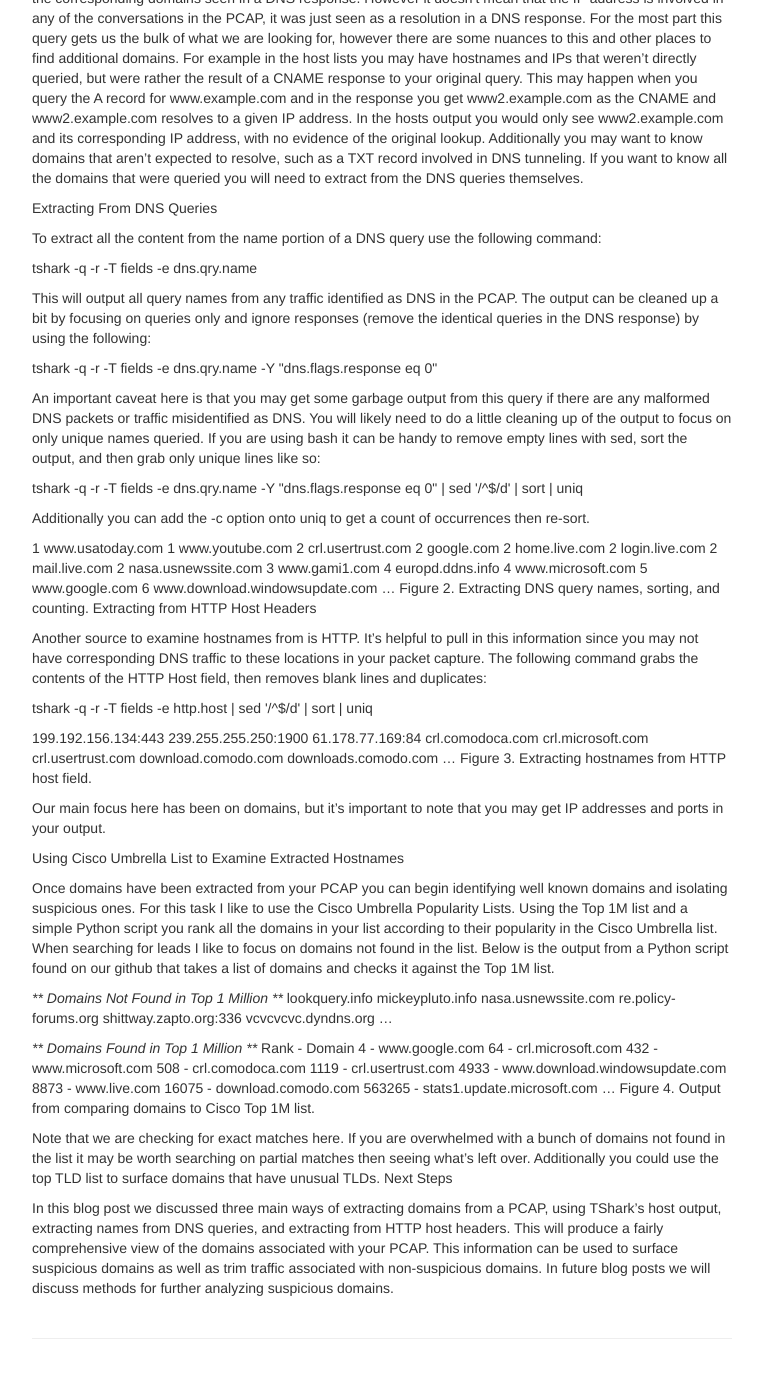
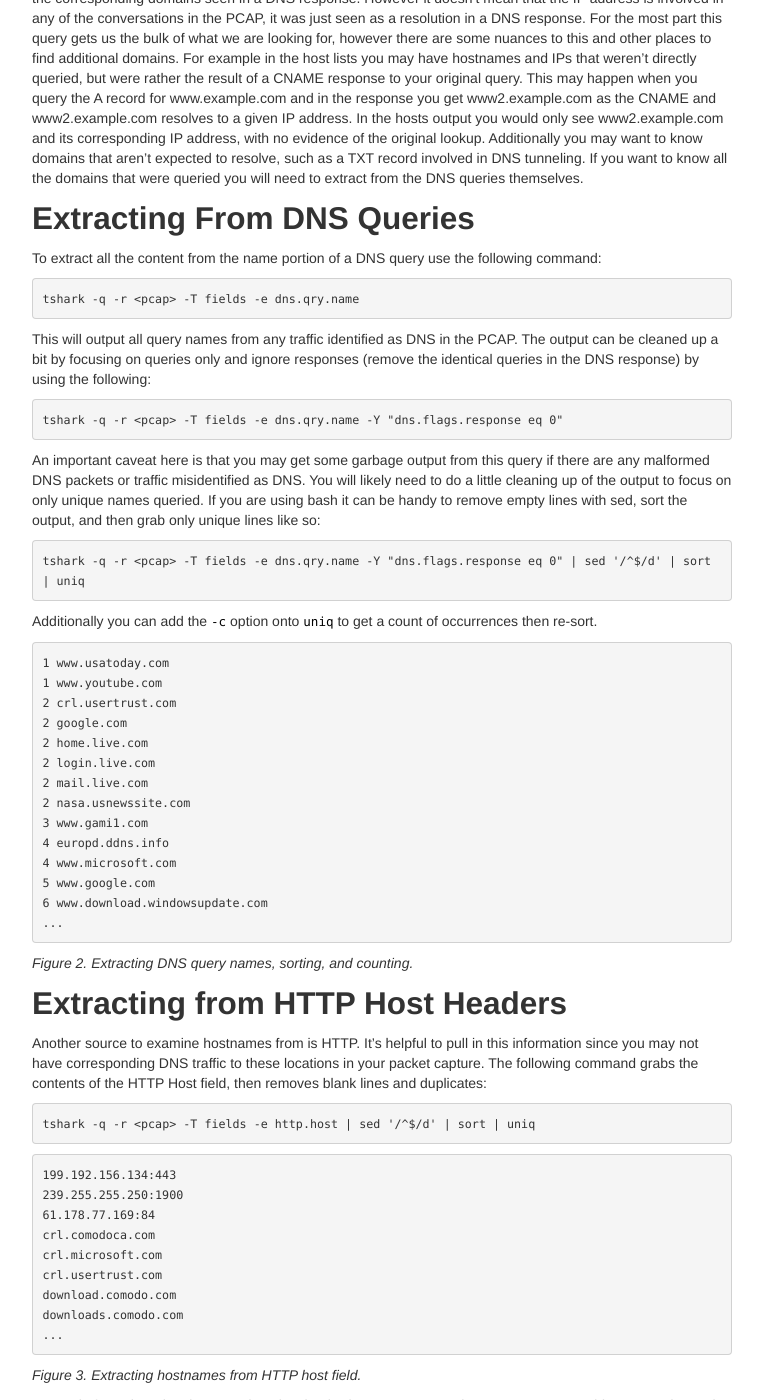
Before and after one commit to 401trg/401trg.github.io, a Jekyll site: the page built from pages/triaging-large-packet-captures-methods-for-extracting-analyzing-domains.md, in a window 1280 px wide and 1400 px high, scrolled down 756 px. Shown: the whole window, without its empty margins (258-1021 px from the left). Built offline with Jekyll 4.4.1, drawn with Linux system fonts in a browser that asks for light colours; before the commit the page ends 2126 px from its top, so only the background shows below that; some of the changed text lies outside the part shown.

Commit message:
Update triaging-large-packet-captures-methods-for-extracting-analyzing-domains.md

````diff
--- a/pages/triaging-large-packet-captures-methods-for-extracting-analyzing-domains.md
+++ b/pages/triaging-large-packet-captures-methods-for-extracting-analyzing-domains.md
@@ -25,27 +25,34 @@ tshark -q -r <pcap> -z hosts
 74.125.95.104	www2.l.google.com
 ...
 ```
-Figure 1. TShark hosts sample output.
+*Figure 1. TShark hosts sample output.*
 
 
 This command will produce a list of IP addresses and domains.  The bulk of this data is derived from DNS responses in which a domain is resolved to an IP address.  The IP addresses in the output are the resolution for the corresponding domains seen in a DNS response.  However it doesn’t mean that the IP address is involved in any of the conversations in the PCAP, it was just seen as a resolution in a DNS response.  For the most part this query gets us the bulk of what we are looking for, however there are some nuances to this and other places to find additional domains.  For example in the host lists you may have hostnames and IPs that weren’t directly queried, but were rather the result of a CNAME response to your original query.  This may happen when you query the A record for www.example.com and in the response you get www2.example.com as the CNAME and www2.example.com resolves to a given IP address.  In the hosts output you would only see www2.example.com and its corresponding IP address, with no evidence of the original lookup.  Additionally you may want to know domains that aren’t expected to resolve, such as a TXT record involved in DNS tunneling.  If you want to know all the domains that were queried you will need to extract from the DNS queries themselves.
 
-Extracting From DNS Queries
+## Extracting From DNS Queries
 
 To extract all the content from the name portion of a DNS query use the following command:
 
+```bash
 tshark -q -r <pcap> -T fields -e dns.qry.name
+```
 
 This will output all query names from any traffic identified as DNS in the PCAP.  The output can be cleaned up a bit by focusing on queries only and ignore responses (remove the identical queries in the DNS response) by using the following:
 
+```bash
 tshark -q -r <pcap> -T fields -e dns.qry.name -Y "dns.flags.response eq 0"
+```
 
 An important caveat here is that you may get some garbage output from this query if there are any malformed DNS packets or traffic misidentified as DNS.  You will likely need to do a little cleaning up of the output to focus on only unique names queried.  If you are using bash it can be handy to remove empty lines with sed, sort the output, and then grab only unique lines like so:
 
+```bash
 tshark -q -r <pcap> -T fields -e dns.qry.name -Y "dns.flags.response eq 0" | sed '/^$/d' | sort | uniq
+```
 
-Additionally you can add the -c option onto uniq to get a count of occurrences then re-sort.
+Additionally you can add the `-c` option onto `uniq` to get a count of occurrences then re-sort.
 
+```bash
 1 www.usatoday.com
 1 www.youtube.com
 2 crl.usertrust.com
@@ -60,13 +67,18 @@ Additionally you can add the -c option onto uniq to get a count of occurrences t
 5 www.google.com
 6 www.download.windowsupdate.com
 ...
-Figure 2. Extracting DNS query names, sorting, and counting.
-Extracting from HTTP Host Headers
+```
+*Figure 2. Extracting DNS query names, sorting, and counting.*
+
+## Extracting from HTTP Host Headers
 
 Another source to examine hostnames from is HTTP. It's helpful to pull in this information since you may not have corresponding DNS traffic to these locations in your packet capture.  The following command grabs the contents of the HTTP Host field, then removes blank lines and duplicates:
 
+```bash
 tshark -q -r <pcap> -T fields -e http.host | sed '/^$/d' | sort | uniq
+```
 
+```bash
 199.192.156.134:443
 239.255.255.250:1900
 61.178.77.169:84
@@ -76,14 +88,16 @@ crl.usertrust.com
 download.comodo.com
 downloads.comodo.com
 ...
-Figure 3. Extracting hostnames from HTTP host field.
+```
+*Figure 3. Extracting hostnames from HTTP host field.*
 
 Our main focus here has been on domains, but it's important to note that you may get IP addresses and ports in your output.
 
-Using Cisco Umbrella List to Examine Extracted Hostnames
+## Using Cisco Umbrella List to Examine Extracted Hostnames
 
-Once domains have been extracted from your PCAP you can begin identifying well known domains and isolating suspicious ones.  For this task I like to use the Cisco Umbrella Popularity Lists.  Using the Top 1M list and a simple Python script you rank all the domains in your list according to their popularity in the Cisco Umbrella list.  When searching for leads I like to focus on domains not found in the list.  Below is the output from a Python script found on our github <link> that takes a list of domains and checks it against the Top 1M list.
+Once domains have been extracted from your PCAP you can begin identifying well known domains and isolating suspicious ones. For this task I like to use the [Cisco Umbrella Popularity Lists](http://s3-us-west-1.amazonaws.com/umbrella-static/index.html). Using the Top 1M list and a simple Python script you rank all the domains in your list according to their popularity in the Cisco Umbrella list. When searching for leads I like to focus on domains not found in the list. Below is the output from a Python script found on our github <link> that takes a list of domains and checks it against the Top 1M list.
 
+```bash
 *** Domains Not Found in Top 1 Million ***
 lookquery.info
 mickeypluto.info
@@ -105,9 +119,13 @@ Rank - Domain
 16075 - download.comodo.com
 563265 - stats1.update.microsoft.com
 ...
-Figure 4.  Output from comparing domains to Cisco Top 1M list.
+```
+*Figure 4.  Output from comparing domains to Cisco Top 1M list.*
 
 Note that we are checking for exact matches here.  If you are overwhelmed with a bunch of domains not found in the list it may be worth searching on partial matches then seeing what's left over.  Additionally you could use the top TLD list to surface domains that have unusual TLDs.
-Next Steps
+
+## Next Steps
 
 In this blog post we discussed three main ways of extracting domains from a PCAP, using TShark’s host output, extracting names from DNS queries, and extracting from HTTP host headers.  This will produce a fairly comprehensive view of the domains associated with your PCAP.  This information can be used to surface suspicious domains as well as trim traffic associated with non-suspicious domains. In future blog posts we will discuss methods for further analyzing suspicious domains.
+
+Written by James Condon, Director of Threat Research, ProtectWise.
````
